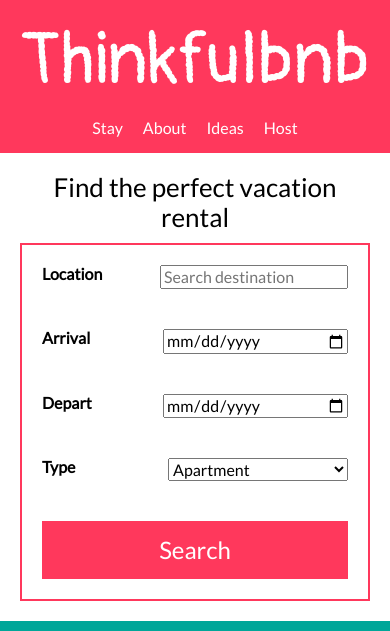
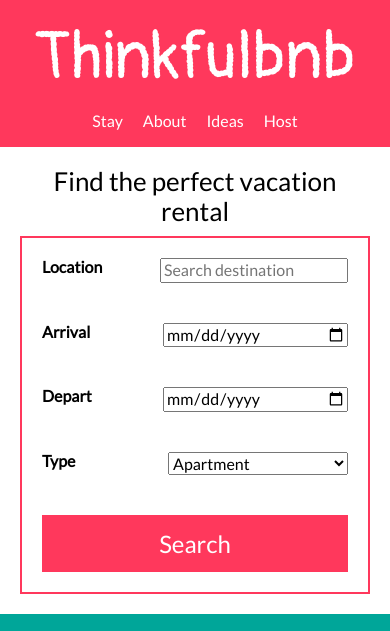
Before and after one commit to nwills93/Frontend-assessment, a plain HTML site: page index.html in a window 390 px wide. Shown: the top 631 px of the page. Drawn offline with nearby package versions, Linux system fonts and the light colour scheme.

Commit message:
edited logo header size
now responsive under a viewport of 480px

```diff
--- a/style.css
+++ b/style.css
@@ -67,7 +67,7 @@ header {
 
 .logo {
   font-family: "Pangolin", cursive;
-  font-size: 72px;
+  font-size: 17vw;
   color: #fff;
 }
 header nav {
```
